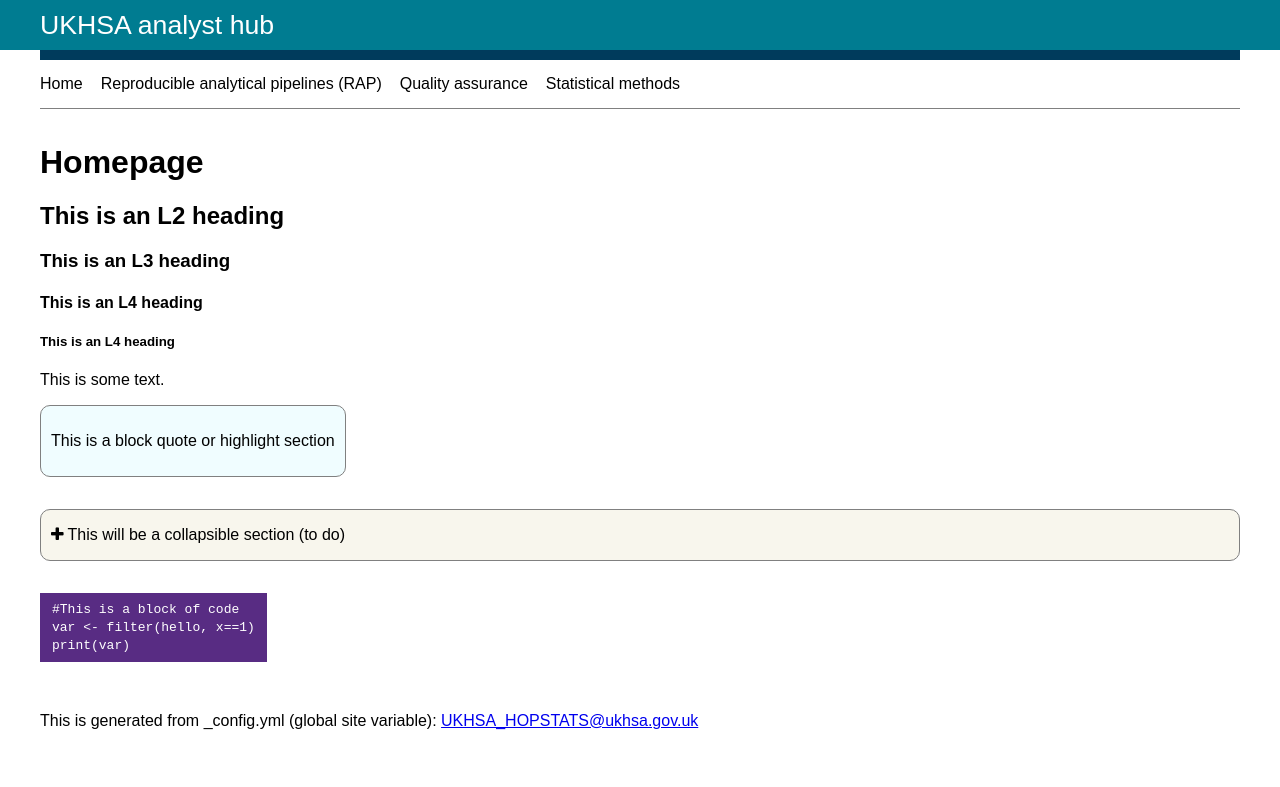
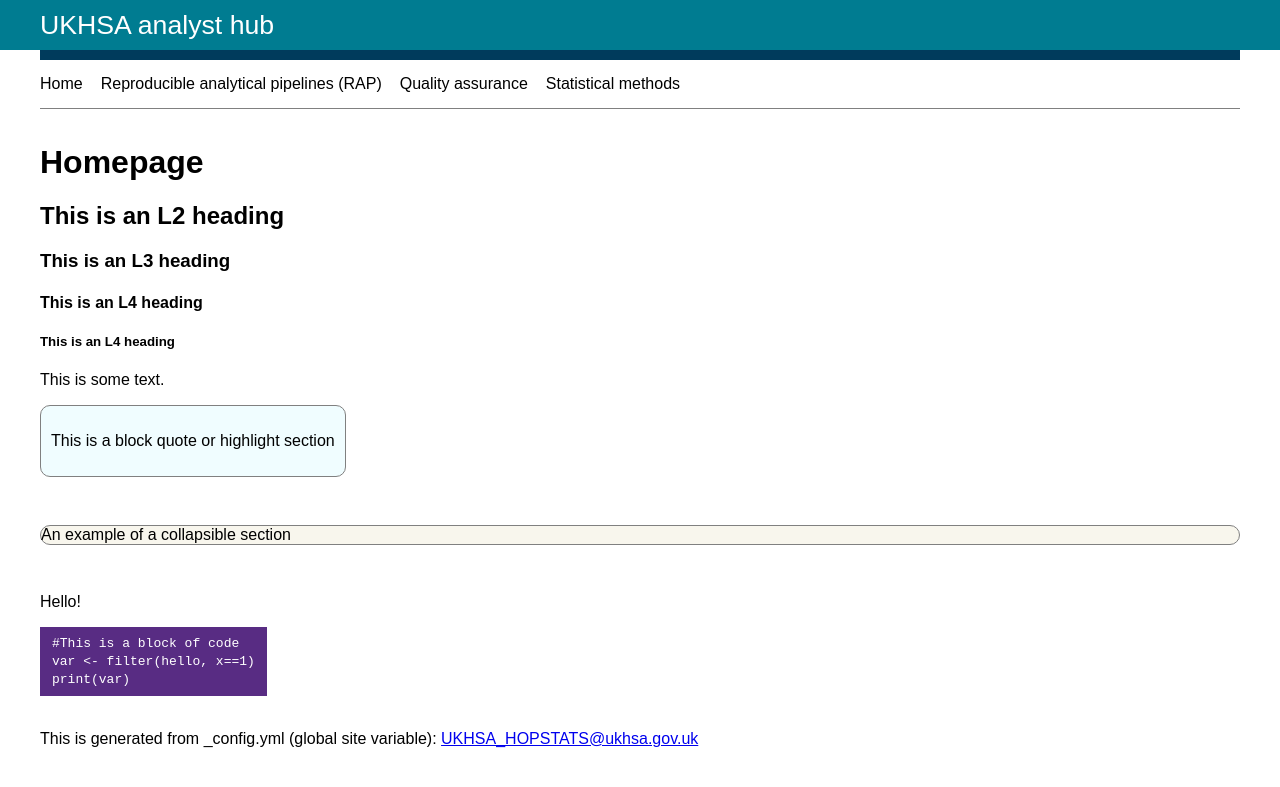
Before and after one commit to BenCuff/github-pages-test, a Jekyll site: the page built from docs/index.md, in a window 1280 px wide. Shown: the top 787 px of the page. Built offline with Jekyll 4.4.1, drawn with Linux system fonts in a browser that asks for light colours.

Commit message:
Started expandable sections

```diff
--- /dev/null
+++ b/docs/_includes/expandable-sections.html
@@ -0,0 +1,55 @@
+<script src="https://ajax.googleapis.com/ajax/libs/jquery/3.7.1/jquery.min.js"></script>
+
+<script>
+
+  /*!
+  jQuery a11yExpandable plugin
+  @name jquery.a11yExpandable.js
+  @author Heydon (heydon@heydonworks.com or @heydonworks)
+  @version 1.0
+  @date 01/01/2013
+  @category jQuery Plugin
+  @copyright (c) 2015 (Heydon Pickering)
+  @license Licensed under the MIT (http://www.opensource.org/licenses/mit-license.php) license.
+  */
+
+  (function( $ ) {
+    $.fn.a11yExpandable = function() {
+
+      return this.each(function() {
+
+        var elem = $(this);
+        var plugin = this;
+
+        // set the ARIA state and relationship attributes
+        elem.attr({
+          'aria-expanded': 'false',
+          'aria-controls': elem.attr('data-expandable')
+        });
+
+        // find the element to expand by id
+        var expandable = $('#'+elem.attr('data-expandable')).attr({
+          'aria-hidden': 'true',
+          'class': 'expandable'
+        });
+
+        // click handler
+        elem.on('click', function() {
+
+          // Cast the expanded state as a boolean
+          var expanded = $(this).attr('aria-expanded') === 'false' ? false : true;
+
+          // Switch the states of aria-expanded and aria-hidden
+          elem.attr('aria-expanded', !expanded);
+          expandable.attr('aria-hidden', expanded);
+
+        });
+
+      });
+
+    };
+  }( jQuery ));
+
+  $('[data-expandable]').a11yExpandable();
+
+</script>
--- a/docs/_layouts/index.html
+++ b/docs/_layouts/index.html
@@ -6,6 +6,8 @@
 
     <link rel="stylesheet" href="assets/styles.css">
     <link rel="stylesheet" href="https://cdnjs.cloudflare.com/ajax/libs/font-awesome/4.7.0/css/font-awesome.min.css">
+
+    {% include expandable-sections.html %}
 
   </head>
   <body>
@@ -24,6 +26,7 @@
     <div class="main">
       <h1>{{ page.title }}</h1>
       {{ content }}
+      {% include footer.html %}
     </div>
 
   </body>
--- a/docs/assets/styles.css
+++ b/docs/assets/styles.css
@@ -78,7 +78,7 @@
   margin: 0 auto 0 auto;
 }
 
-p, h1, h2, h3, h4, h5{
+p, h1, h2, h3, h4, h5, button{
   font-family: sans-serif;
 }
 
@@ -91,22 +91,41 @@
   background:#F0FDFF;
 }
 
-.collapsible{
+.expandable-header{
   margin: 1em 0 2em 0;
-  padding: 0px 10px;
+  width: 100%;
+  text-align: left;
+  padding: 15px 10px;
   border: 1pt solid grey;
   border-radius: 10px;
+  font-size: medium;
   background: #F8F6ED;
 }
 
-.collapsible::before{
+
+[data-expandable] {
+  padding: 0;
+}
+
+[data-expandable]:focus {
+  outline: 1px solid;
+  outline-offset: 1px;
+}
+
+[data-expandable][aria-expanded="false"]::before{
   content: "\f067";
   font-family: FontAwesome;
 }
 
-.collapsible p{
-  display: inline-block;
+[data-expandable][aria-expanded="true"]::before{
+  content: "\f068";
+  font-family: FontAwesome;
 }
+
+.expandable[aria-hidden="true"] {
+  display:none;
+}
+
 
 .code-block{
   background: #582C83;
--- a/docs/index.md
+++ b/docs/index.md
@@ -19,15 +19,16 @@
   <p>This is a block quote or highlight section</p>
 </div>
 
-<div class="collapsible">
-  <p>This will be a collapsible section (to do)</p>
-</div>
+<button class="expandable-header" data-expandable="section-name">
+  An example of a collapsible section
+</button>
+
+<p id="section-name">
+  Hello!
+</p>
 
 <div class="code-block">
   <p>#This is a block of code</p>
   <p>var <- filter(hello, x==1)</p>
   <p>print(var)</p>
 </div>
-
-
-{% include footer.html %}
```
